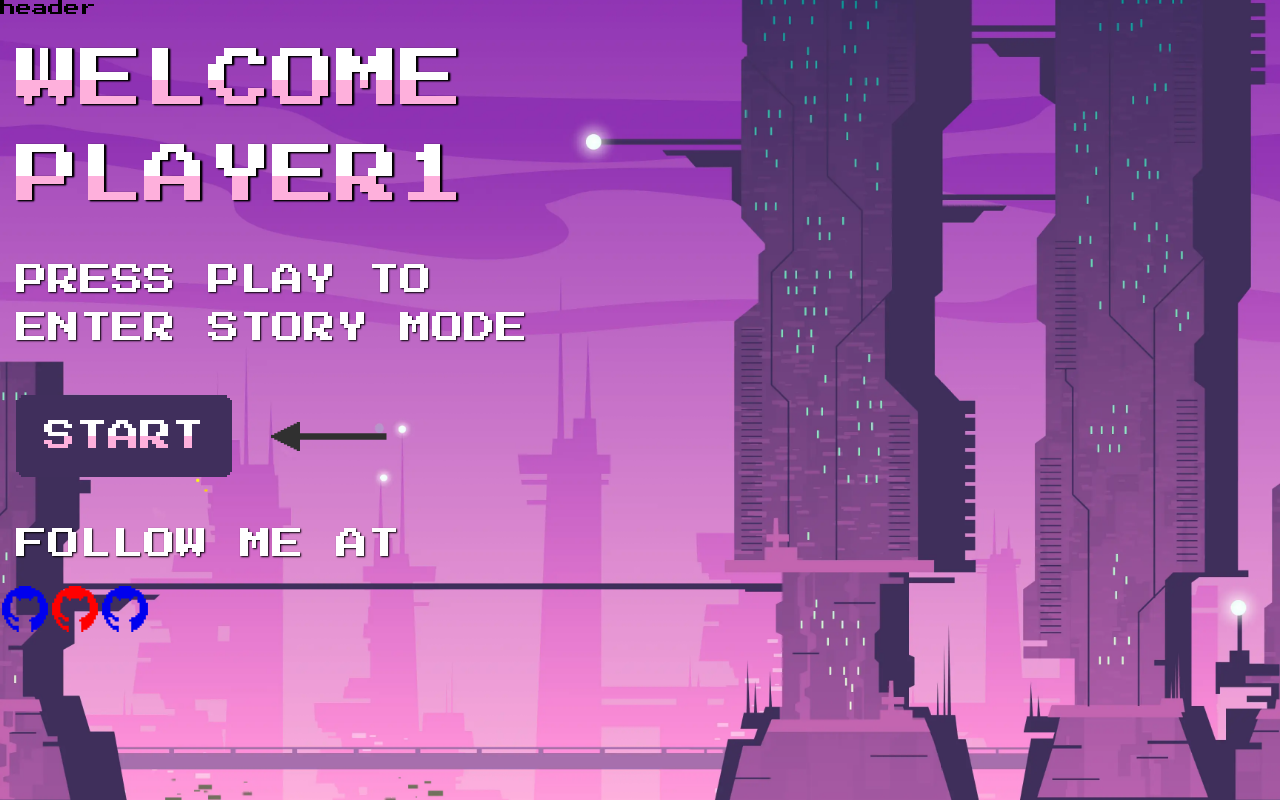
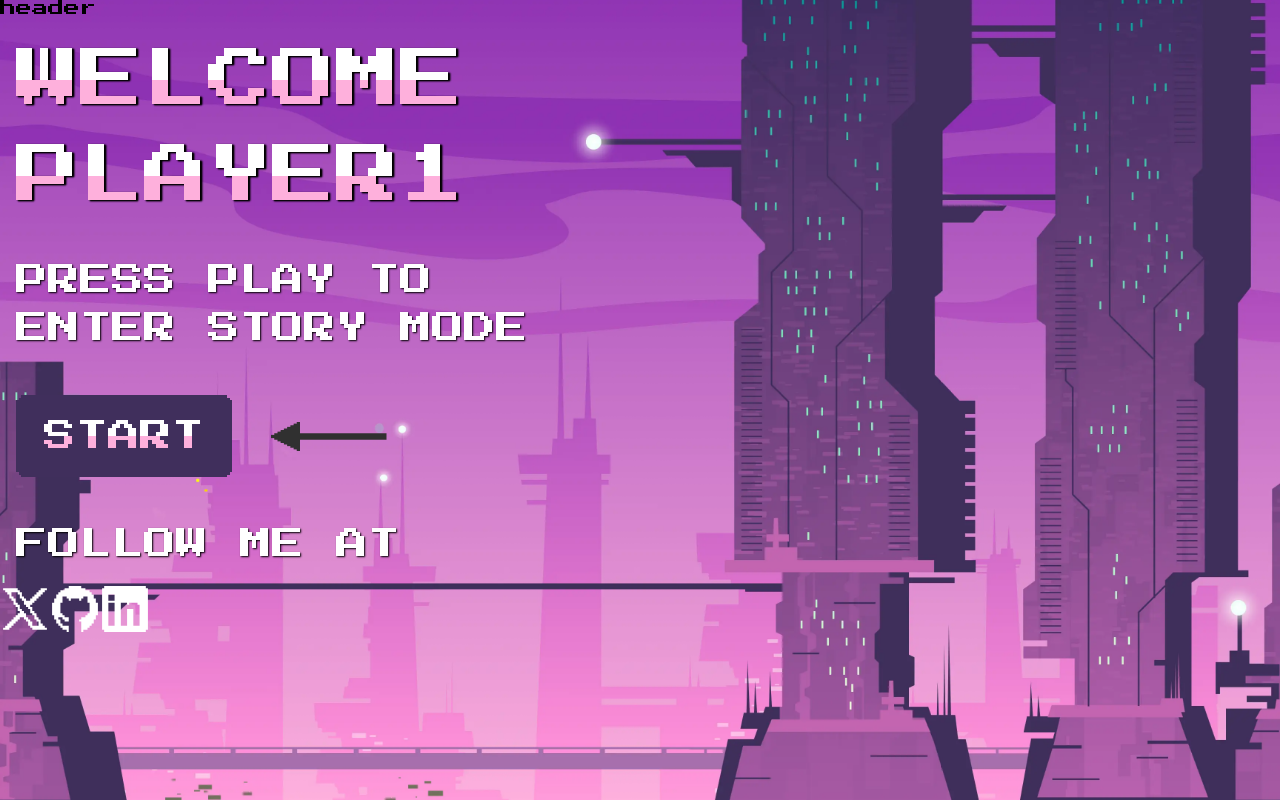
Before and after one commit to Rozycos/retro-game, a Next.js app: page / in a window 1280 px wide. Built offline with nearby package versions, Linux system fonts and the light colour scheme.

Commit message:
created followMe component+ styling scss

```diff
--- a/app/page.js
+++ b/app/page.js
@@ -1,11 +1,10 @@
-"use client"
 import Button from '@/components/common/Button';
 import styles from '../styles/elements/Home.module.scss';
 import Character from '@/components/common/Character';
 import Loader from '@/components/common/Loader';
 import Link from 'next/link';
 import SocialButtons from '@/components/common/SocialButtons';
-import GitHubIcon from '@/components/common/SvgIcons/GitHubIcon';
+import FollowMe from '@/components/page-specific/Home/FollowMe';
 
 //todo 1. zdefiniować pseudoelementy w h1
 
@@ -28,27 +27,7 @@ export default function Home() {
           </div>
         </section>
         <section>
-          <h2>follow me at</h2>
-          <ul className='section__follow-me'>
-            <li>
-              <a href='https://www.google.com/'>
-                <GitHubIcon/>
-                <style jsx>{`
-                  svg {
-
-                  }
-                `}</style>
-</a>
-            </li>
-            <li>
-              <a href='https://www.google.com/'>  <div style={{ color: 'red' }}>
-    <GitHubIcon />
-  </div></a>
-            </li>
-            <li>
-              <a href='https://www.google.com/'><GitHubIcon /></a>
-            </li>
-          </ul>
+          <FollowMe/>
         </section>
       </main>
 
@@ -74,3 +53,45 @@ export default function Home() {
     </div>
   );
 }
+// to są propozycje nazwy klas
+/* <main className='main'>
+  <section className='main__section main__section--welcome'>
+    <h1 className='main__heading'>
+      <p className='main__text main__text--dual-color'>Welcome</p>
+      <p className='main__text main__text--dual-color'>player1</p>
+    </h1>
+    <h2 className='main__subheading'>Press play to<br /> Enter story mode</h2>
+  </section>
+  <section className='main__section main__section--button'>
+    <Button text='start' secondary='true' destinatioPage = '/about-me'/>
+    <div className='main__character'>
+      <Character character='arrow'/>
+    </div>
+  </section>
+  <section className='main__section main__section--social'>
+    <h2 className='main__subheading'>follow me at</h2>
+    <ul className='main__social-list'>
+      <li className='main__social-item'>
+        <a href='https://www.google.com/' className='main__social-link'>
+          <div className='main__social-icon' style={{ color: 'white' }}>
+            <XIcon/>
+          </div>
+        </a>
+      </li>
+      <li className='main__social-item'>
+        <a href='https://www.google.com/' className='main__social-link'>
+          <div className='main__social-icon' style={{ color: 'red' }}>
+            <GitHubIcon/>
+          </div>
+        </a>
+      </li>
+      <li className='main__social-item'>
+        <a href='https://www.google.com/' className='main__social-link'>
+          <div className='main__social-icon' style={{ color: 'red' }}>
+            <LinkedInIcon/>
+          </div>
+        </a>
+      </li>
+    </ul>
+  </section>
+</main> */
--- /dev/null
+++ b/components/page-specific/Home/FollowMe.jsx
@@ -0,0 +1,36 @@
+"use client"
+import GitHubIcon from "@/components/common/SvgIcons/GitHubIcon"
+import LinkedInIcon from "@/components/common/SvgIcons/LinkedInIcon"
+import XIcon from "@/components/common/SvgIcons/XIcon"
+
+export default function FollowMe () {
+
+    return(
+        <>
+            <h2 className='main__subheading'>follow me at</h2>
+            <ul className='main__social-list'>
+                <li className='main__social-item'>
+                    <a href='https://www.google.com/' className='main__social-link'>
+                        <div className='main__social-icon'>
+                            <XIcon/>
+                        </div>
+                    </a>
+                </li>
+                <li className='main__social-item'>
+                    <a href='https://www.google.com/' className='main__social-link'>
+                        <div className='main__social-icon'>
+                            <GitHubIcon/>
+                        </div>
+                    </a>
+                </li>
+                <li className='main__social-item'>
+                    <a href='https://www.google.com/' className='main__social-link'>
+                        <div className='main__social-icon'>
+                            <LinkedInIcon/>
+                        </div>
+                    </a>
+                </li>
+            </ul>
+        </>
+    )
+}
--- a/styles/elements/Home.module.scss
+++ b/styles/elements/Home.module.scss
@@ -2,6 +2,6 @@
     background: url('../../public/images/bg1.webp') no-repeat center center fixed;
     background-size: cover;
     width: 100vw;
-    height: 100vh;
+    min-height: 100vh;
     max-width: 100%;
 }
--- a/styles/elements/_buttons.scss
+++ b/styles/elements/_buttons.scss
@@ -26,6 +26,11 @@ button {
     border-right: .3125rem solid $color-white; //or 10px
     position: relative;
     background-color: $color-dark-blue-secondary;
+    @include mobile{
+        font-size: 1rem;
+        width: 12.5rem;
+        margin: 1rem;
+    }
 
     &:hover {
         box-shadow: 0px 10px 20px 10px rgb(255 255 255 /30%), 2px -10px 20px 10px rgb(255 255 255 /30%);
@@ -44,6 +49,9 @@ button {
         font-size: 2rem; ///zmienić rozmiar fonta
         text-transform: uppercase;
         text-align: center;
+        @include mobile{
+            font-size: 1rem;
+        }
 
         &::before,
         &::after {
--- /dev/null
+++ b/styles/elements/_followMe.scss
@@ -0,0 +1,12 @@
+.main{
+    &__social {
+        &-list {
+            display: flex;
+            flex-direction: row;
+        }
+        &-icon{
+            //color: $color-dark-blue-secondary;
+            color: $color-white;
+        }
+    }
+}
--- a/styles/elements/_home.scss
+++ b/styles/elements/_home.scss
@@ -6,11 +6,11 @@
     animation: arrow-sway 2s ease infinite;
 }
 
-.section__follow-me {
-    display: flex;
-    // align-items: center;
-    // justify-content: center;
-}
+// .section__follow-me {
+//     display: flex;
+//     // align-items: center;
+//     // justify-content: center;
+// }
 
 // .section__welcome{
 //   width:1000px;
--- a/styles/globals.scss
+++ b/styles/globals.scss
@@ -16,7 +16,7 @@
 @import "elements/levelLoader";
 @import "elements/home";
 @import "elements/socialButtons";
-//@import "elements/typingAnimation";
+@import "elements/followMe";
 //@import "elements/hero";
 // @import "elements/newSection";
 // @import "elements/trendingSection";
```
